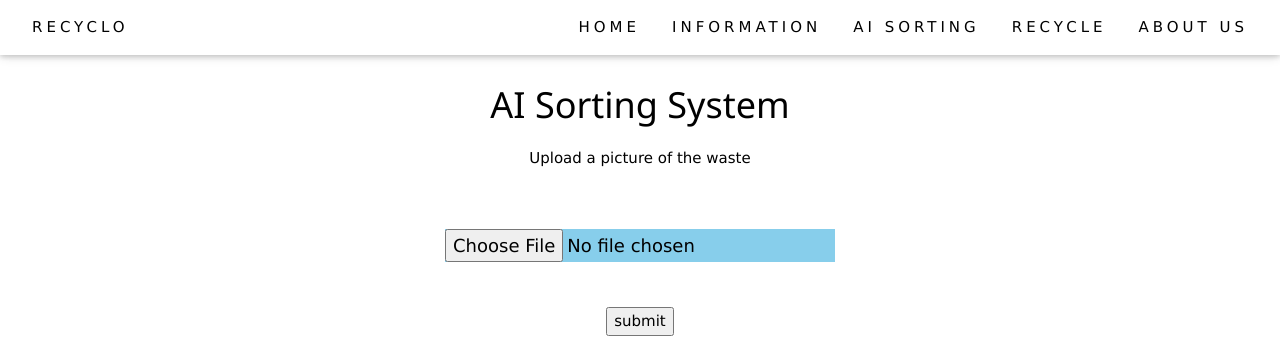
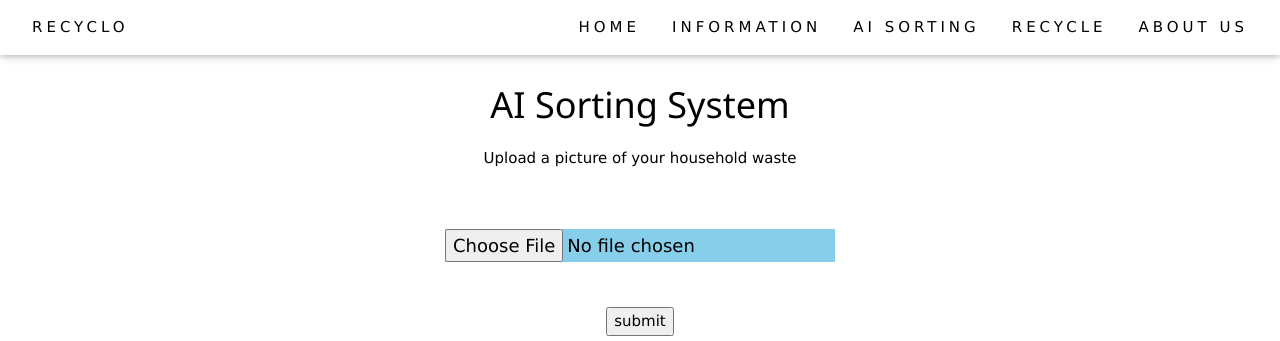
Before and after one commit to Nithin-G-R/tp18, a Flask app: page /sorting in a window 1280 px wide. Shown: the top 341 px of the page. Run offline with Flask 2, Linux system fonts and the light colour scheme.

Commit message:
Update SortingPage.html

```diff
--- a/templates/SortingPage.html
+++ b/templates/SortingPage.html
@@ -15,7 +15,7 @@
 
     <div class="w3-container w3-center">
     <h1>AI Sorting System</h1>
-    <p>Upload a picture of the waste</p>
+    <p>Upload a picture of your household waste</p>
         <br>
         <br>
       <form action = "/sorting" method = "POST"
```
